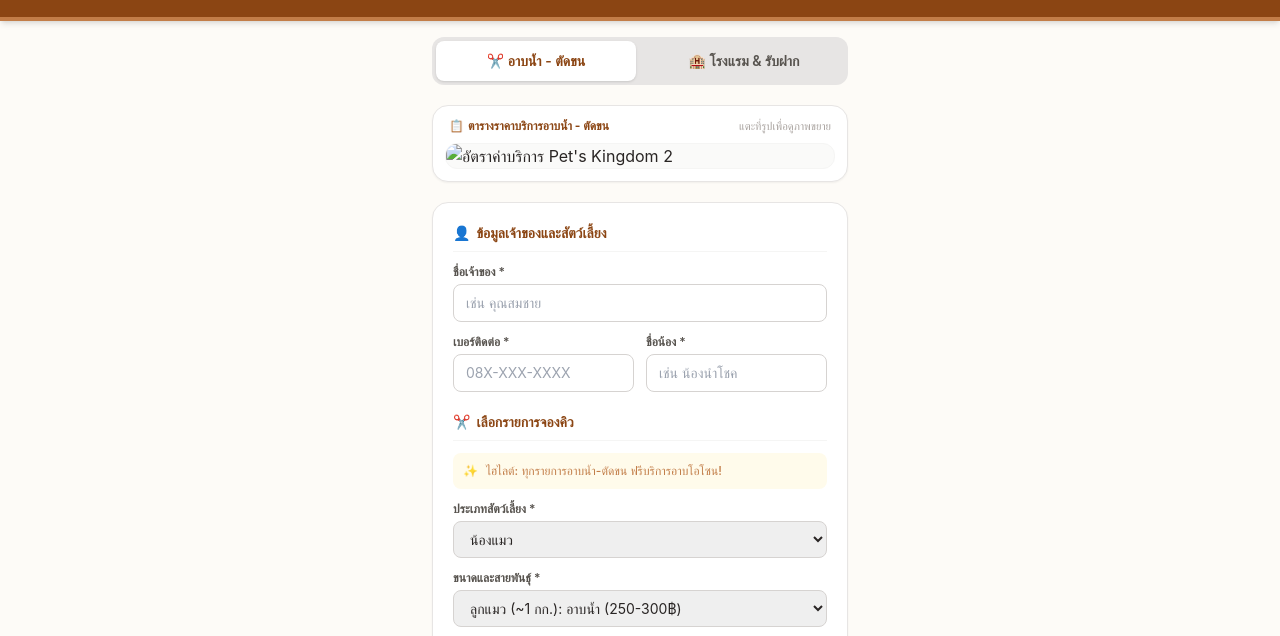
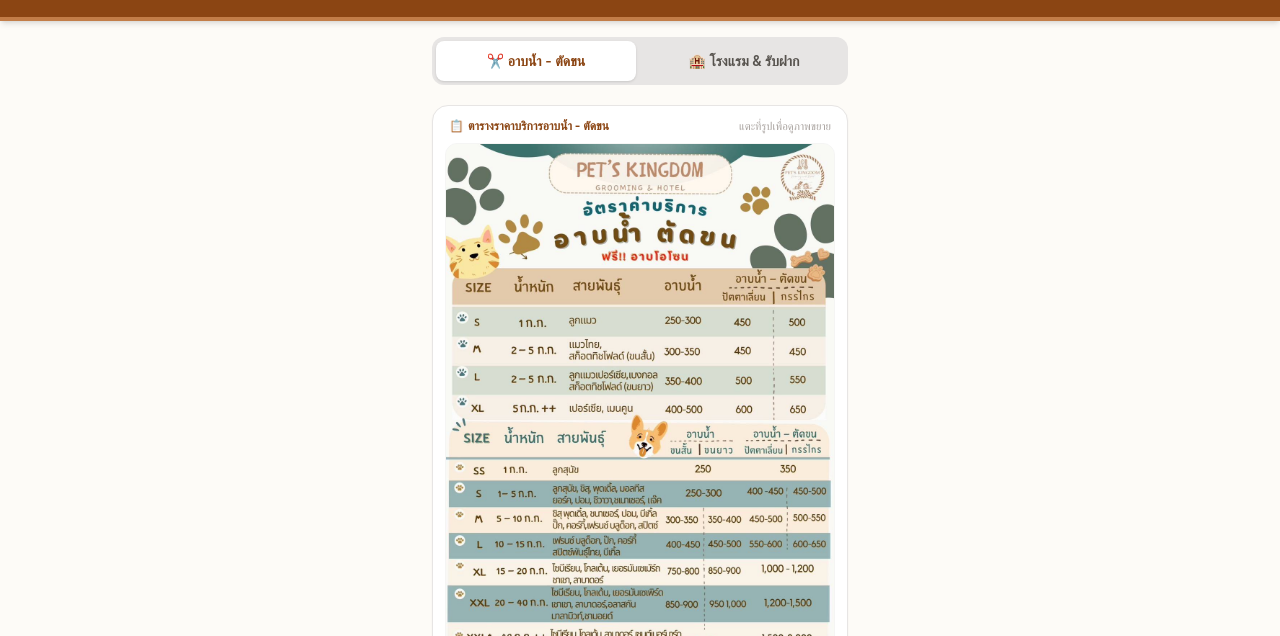
Before and after one commit to npsnapasin-eng/pets-kingdom-liff, a plain HTML site: page index.html in a window 1280 px wide. Both pictures are taken after a click on the button "✂️ อาบน้ำ - ตัดขน". Shown: the part 135-771 px from the top of the page. Drawn offline with Linux system fonts and the light colour scheme.

Commit message:
แก้ชื่อรูปตารางราคา
แก้ชื่อรูปตารางราคา

```diff
--- a/index.html
+++ b/index.html
@@ -182,7 +182,7 @@ input::placeholder,textarea::placeholder{opacity:1;color:#9ca3af}
       </button>
     </div>
 
-    <!-- Official Price Poster Section (ดึงไฟล์ตามชื่อ .jpg.jpg) -->
+    <!-- Official Price Poster Section (ไฟล์รูป price-grooming.jpg / price-hotel.jpg) -->
     <div class="bg-white p-3 rounded-2xl shadow-sm border border-stone-200 space-y-2">
       <div class="flex items-center justify-between px-1">
         <span class="text-xs font-bold text-wood flex items-center gap-1">
@@ -191,7 +191,7 @@ input::placeholder,textarea::placeholder{opacity:1;color:#9ca3af}
         <span class="text-[11px] text-stone-400">แตะที่รูปเพื่อดูภาพขยาย</span>
       </div>
       <div class="rounded-xl overflow-hidden border border-stone-100 bg-stone-50 cursor-pointer" onclick="openImageModal()">
-        <img id="price-poster-img" src="price-grooming.jpg.jpg" alt="อัตราค่าบริการ Pet's Kingdom 2" class="w-full h-auto object-cover transition-transform hover:scale-105 duration-300">
+        <img id="price-poster-img" src="price-grooming.jpg" alt="อัตราค่าบริการ Pet's Kingdom 2" class="w-full h-auto object-cover transition-transform hover:scale-105 duration-300">
       </div>
     </div>
 
@@ -536,14 +536,14 @@ input::placeholder,textarea::placeholder{opacity:1;color:#9ca3af}
         tabHotel.className = "py-2.5 text-sm font-semibold rounded-lg text-stone-600 transition-all";
         secGroom.classList.remove('hidden');
         secHotel.classList.add('hidden');
-        posterImg.src = "price-grooming.jpg.jpg";
+        posterImg.src = "price-grooming.jpg";
         posterTitle.textContent = "ตารางราคาบริการอาบน้ำ - ตัดขน";
       } else {
         tabHotel.className = "py-2.5 text-sm font-semibold rounded-lg bg-white text-wood shadow transition-all";
         tabGroom.className = "py-2.5 text-sm font-semibold rounded-lg text-stone-600 transition-all";
         secHotel.classList.remove('hidden');
         secGroom.classList.add('hidden');
-        posterImg.src = "price-hotel.jpg.jpg";
+        posterImg.src = "price-hotel.jpg";
         posterTitle.textContent = "ตารางราคาบริการโรงแรม & รับฝาก";
       }
       document.getElementById('date-label').textContent = cat === 'hotel' ? 'วันที่เข้าพัก / ฝาก *' : 'วันที่รับบริการ *';
```
